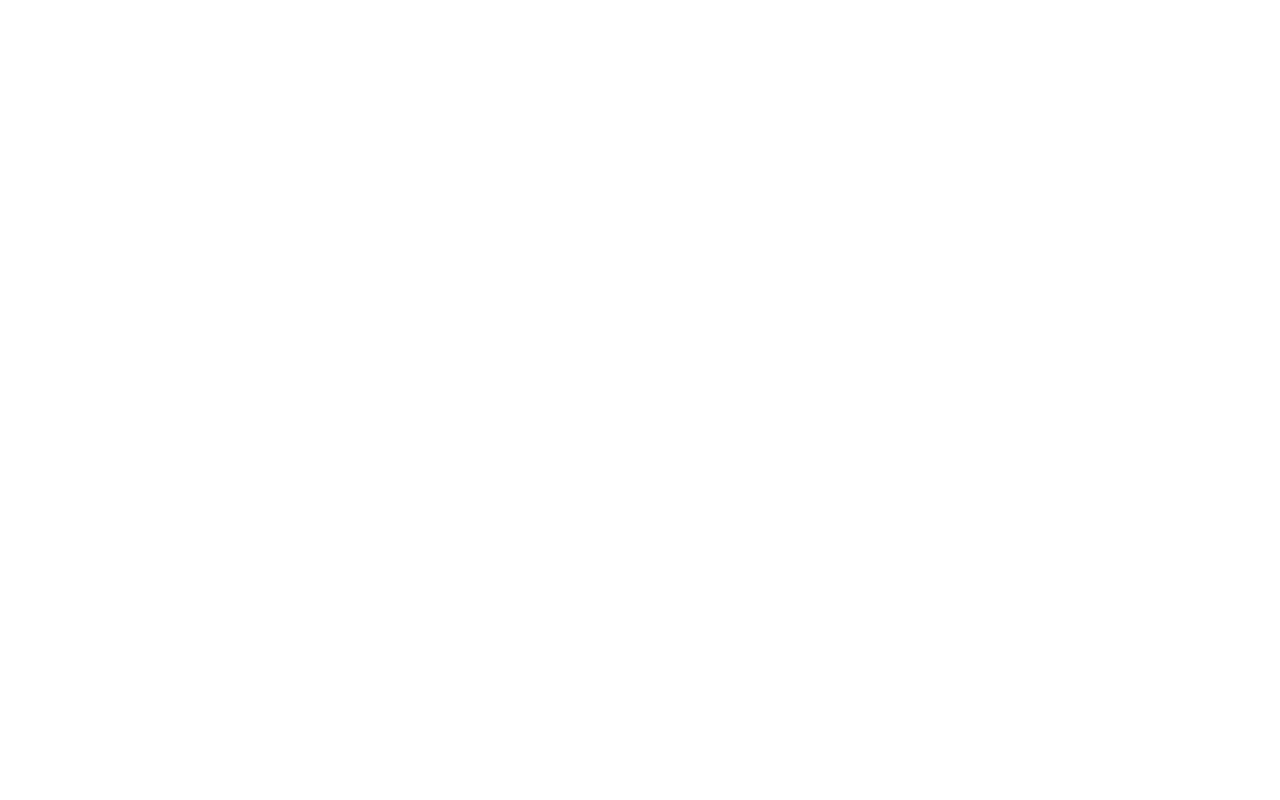
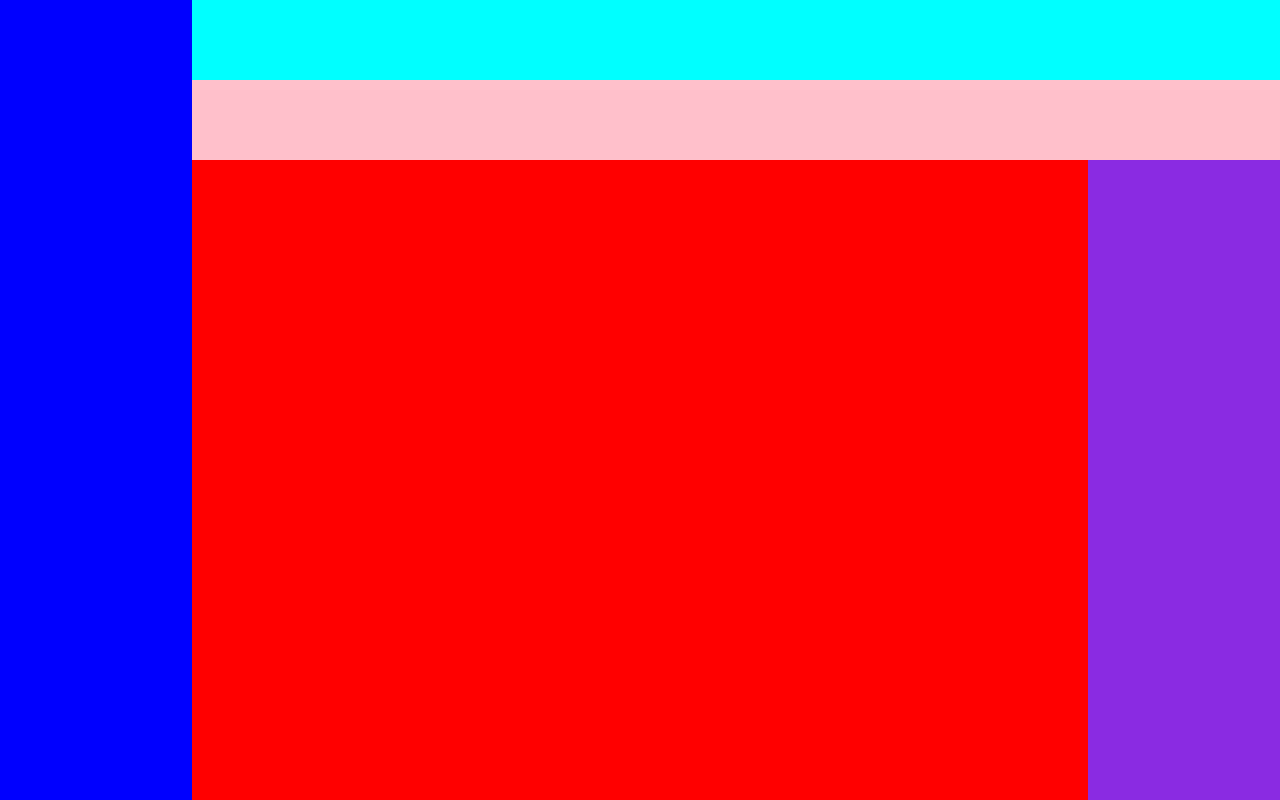
Before and after one commit to skashifzafar/dummy-dashboard, a plain HTML site: page index.html in a window 1280 px wide. Drawn offline with Linux system fonts and the light colour scheme.

Commit message:
init struct

```diff
--- a/index.html
+++ b/index.html
@@ -4,9 +4,15 @@
     <meta charset="UTF-8">
     <meta http-equiv="X-UA-Compatible" content="IE=edge">
     <meta name="viewport" content="width=device-width, initial-scale=1.0">
-    <title>Document</title>
+    <script href="jscript.js" defer></script>
+    <link rel="stylesheet" href="style.css">
+    <title>Dashboard</title>
 </head>
 <body>
-
+    <div id="header1"></div>
+    <div id="header2"></div>
+    <div id="l_bar"></div>
+    <div id="r_bar"></div>
+    <div id="main"></div>
 </body>
 </html>
--- a/style.css
+++ b/style.css
@@ -0,0 +1,37 @@
+@font-face { font-family: Delicious; src: url('font/Dosis-VariableFont_wght.ttf'); }
+:root{
+    font-family: Delicious;
+}
+html,body{
+    margin: 0;
+    padding: 0;
+}
+body{
+    display: grid;
+    /*grid-template-rows: 20vh 80vh;
+    grid-template-columns: 20vw 60vw 20vw;*/
+    grid-template-rows: 10vh 10vh 80vh;
+    grid-template-columns: 15vw 70vw 15vw;
+    resize: both;
+
+}
+#header1{
+    grid-area: 1/2/2/4;
+    background-color: aqua;
+}
+#header2{
+    grid-area: 2/2/3/4;
+    background-color: pink;
+}
+#l_bar{
+    grid-area: 1/1/4/2;
+    background-color: blue;
+}
+#r_bar{
+    grid-area: 3/3/4/4;
+    background-color: blueviolet;
+}
+#main{
+    grid-area: 3/2/4/3;
+    background-color:red;
+}
```
Also changed, not shown: font/Dosis-VariableFont_wght.ttf (added), font/static/Dosis-Bold.ttf (added), font/static/Dosis-ExtraBold.ttf (added), font/static/Dosis-ExtraLight.ttf (added), font/static/Dosis-Light.ttf (added), font/static/Dosis-Medium.ttf (added), font/static/Dosis-Regular.ttf (added), font/static/Dosis-SemiBold.ttf (added).
